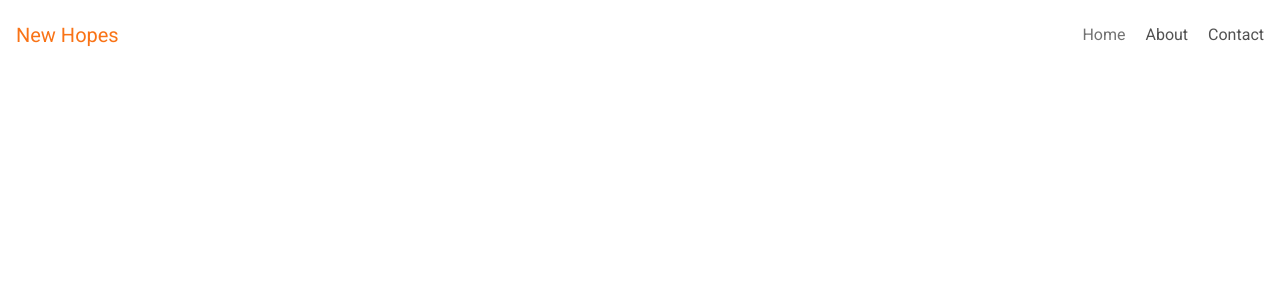
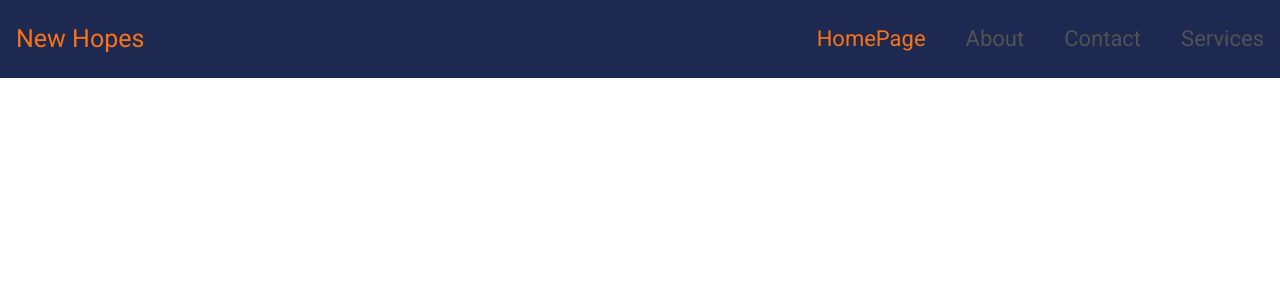
Before and after one commit to NikolozGel/Surrogacy-And-Egg-Donation, a React (Vite) app: page / in a window 1280 px wide. Shown: the top 300 px of the page. Built offline with nearby package versions, Linux system fonts and the light colour scheme.

Commit message:
add services page

```diff
--- a/src/components/Header.tsx
+++ b/src/components/Header.tsx
@@ -1,6 +1,8 @@
 import { useState } from "react";
 import { useNavigate, Link } from "react-router-dom";
 import { FaBars } from "react-icons/fa";
+import NavBar from "../components/Navbar";
+import { FaX } from "react-icons/fa6";
 
 export default function Header() {
   const navigate = useNavigate();
@@ -8,31 +10,46 @@ export default function Header() {
 
   return (
     <>
-      <div className="flex justify-between pt-5 px-4 items-center">
+      <div className="flex justify-between py-5  px-4 items-center bg-[#1d2951] relative">
         <div>
           <h1
-            className="text-[20px] text-orange-500 cursor-pointer"
+            className="text-[25px] text-orange-500 cursor-pointer"
             onClick={() => navigate("/")}
           >
             New Hopes
           </h1>
         </div>
-        <button
-          onClick={() => setIsOpen(!false)}
-          className="sm:hidden"
-        >
-          <FaBars />
-        </button>
+        {isOpen ? <NavBar /> : null}
+
+        {isOpen ? (
+          <button
+            onClick={() => setIsOpen(false)}
+            className="sm:hidden"
+          >
+            <FaX color="gray" size={26} />
+          </button>
+        ) : (
+          <button
+            onClick={() => setIsOpen(!false)}
+            className="sm:hidden"
+          >
+            <FaBars color="gray" size={26} />
+          </button>
+        )}
+
         <div className="hidden sm:block">
-          <ul className="flex gap-5">
-            <li className="text-neutral-500 hover:text-orange-500">
-              <Link to="/">Home</Link>
+          <ul className="flex gap-10">
+            <li className="text-orange-500 text-[22px]">
+              <Link to="/">HomePage</Link>
             </li>
-            <li className="text-neutral-600">
+            <li className="text-neutral-600 text-[22px]">
               <Link to="/about">About</Link>
             </li>
-            <li className="text-neutral-600">
+            <li className="text-neutral-600 text-[22px]">
               <Link to="/contact">Contact</Link>
+            </li>
+            <li className="text-neutral-600 text-[22px]">
+              <Link to="/services">Services</Link>
             </li>
           </ul>
         </div>
--- a/src/components/Layout.tsx
+++ /dev/null
@@ -1,13 +0,0 @@
-import { Navbar } from "react-bootstrap";
-import { Outlet } from "react-router-dom";
-
-export default function Layout() {
-  return (
-    <div>
-      <Navbar />
-      <main>
-        <Outlet />
-      </main>
-    </div>
-  );
-}
--- a/src/components/Navbar.tsx
+++ b/src/components/Navbar.tsx
@@ -0,0 +1,22 @@
+import { Link } from "react-router-dom";
+
+export default function NavBar() {
+  return (
+    <div>
+      <ul className="sm:hidden absolute flex flex-col gap-5 top-[200%] left-[45%]">
+        <li className="text-[30px]">
+          <Link to="/">Home</Link>
+        </li>
+        <li className="text-[30px]">
+          <Link to="/about">About</Link>
+        </li>
+        <li className="text-[30px]">
+          <Link to="/contact">Contact</Link>
+        </li>
+        <li className="text-[30px]">
+          <Link to="/services">Services</Link>
+        </li>
+      </ul>
+    </div>
+  );
+}
--- /dev/null
+++ b/src/pages/Services.tsx
@@ -0,0 +1,9 @@
+import Header from "../components/Header";
+
+export default function Services() {
+  return (
+    <div>
+      <Header />
+    </div>
+  );
+}
```
Also changed, not shown: src/main.tsx (+7 -2 lines).
